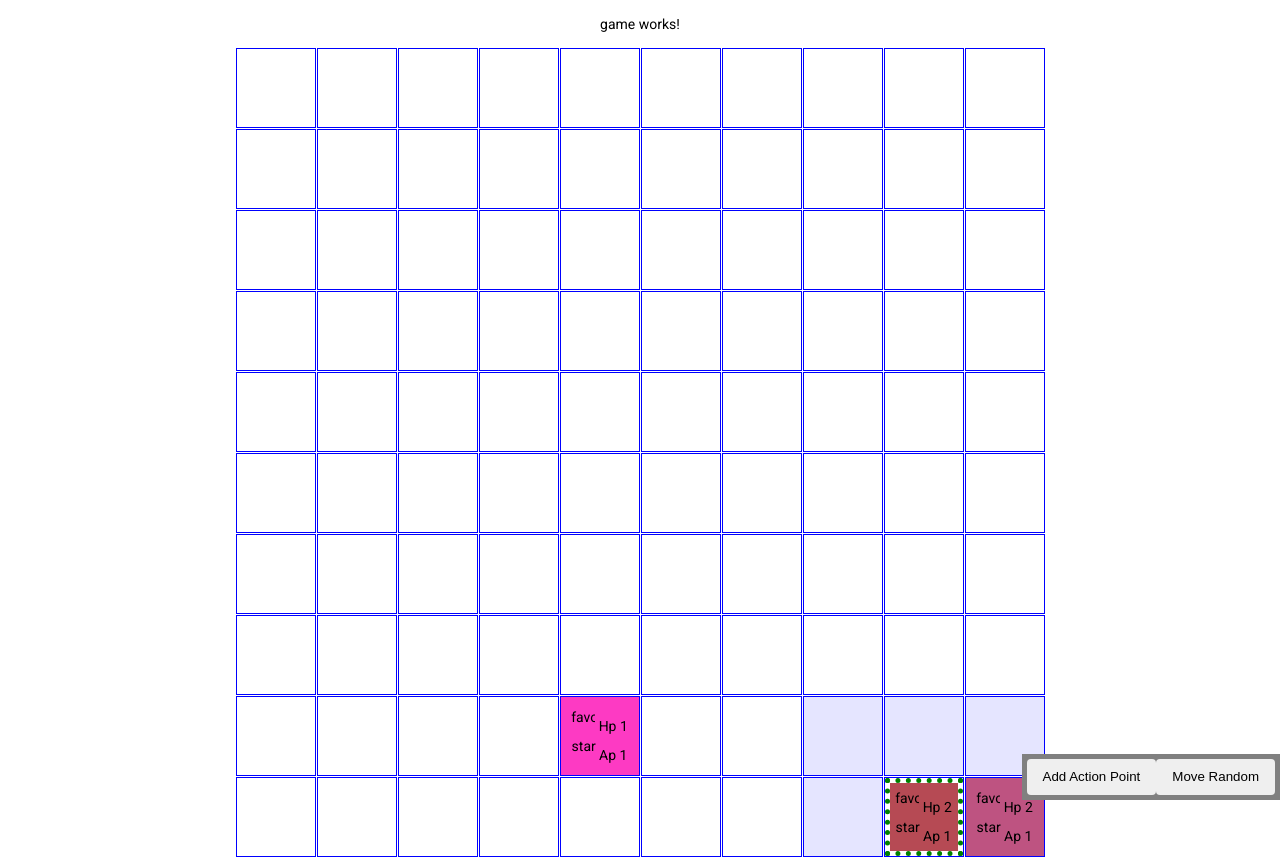
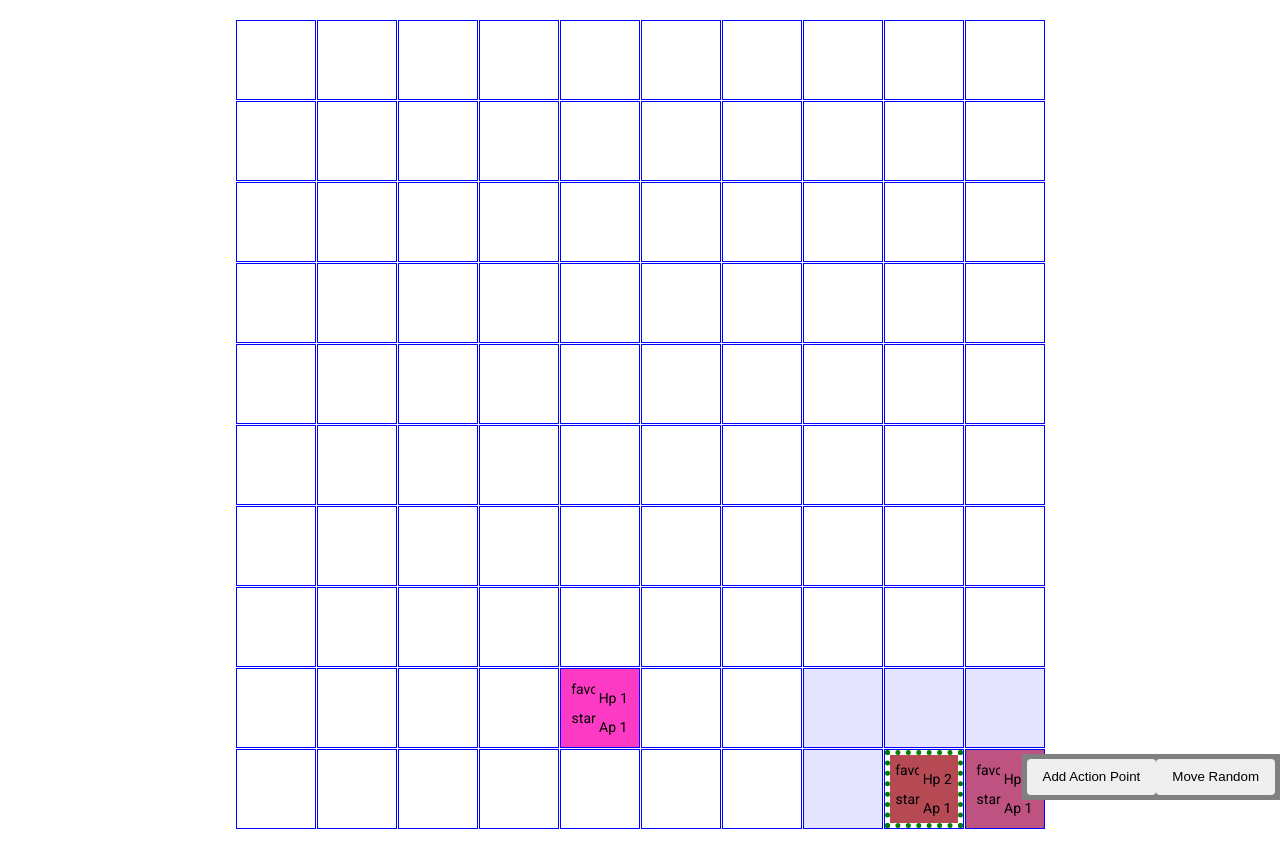
Before and after one commit to zerotwooneone/TrustBuster, an Angular app in the folder App/source/trustbuster/: page /game in a window 1280 px wide. After the commit the page ends 829 px from the top, so only its background shows below. Built offline with nearby package versions, Linux system fonts and the light colour scheme.

Commit message:
center game

```diff
--- a/App/source/trustbuster/src/app/game/game.component.html
+++ b/App/source/trustbuster/src/app/game/game.component.html
@@ -1,4 +1,3 @@
-<p>game works!</p>
 <div class="container">
     <tb-board [state]="boardState" cdkDropListGroup></tb-board>
 </div>
--- a/App/source/trustbuster/src/app/game/game.component.scss
+++ b/App/source/trustbuster/src/app/game/game.component.scss
@@ -2,9 +2,14 @@
   display: flex;
   flex-flow: column nowrap;
   align-items: center;
+  justify-content: center;
+  height: 100%;
   .container {
     max-width: 95%;
     max-height: 95%;
+    display: flex;
+    flex-flow: column nowrap;
+    align-items: center;
   }
   .debug {
     background-color: gray;
```
